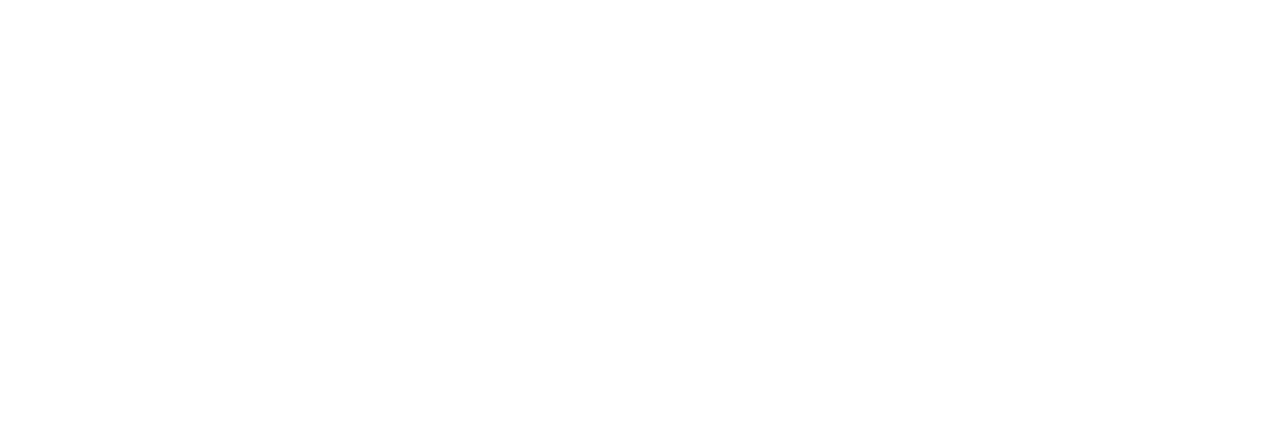
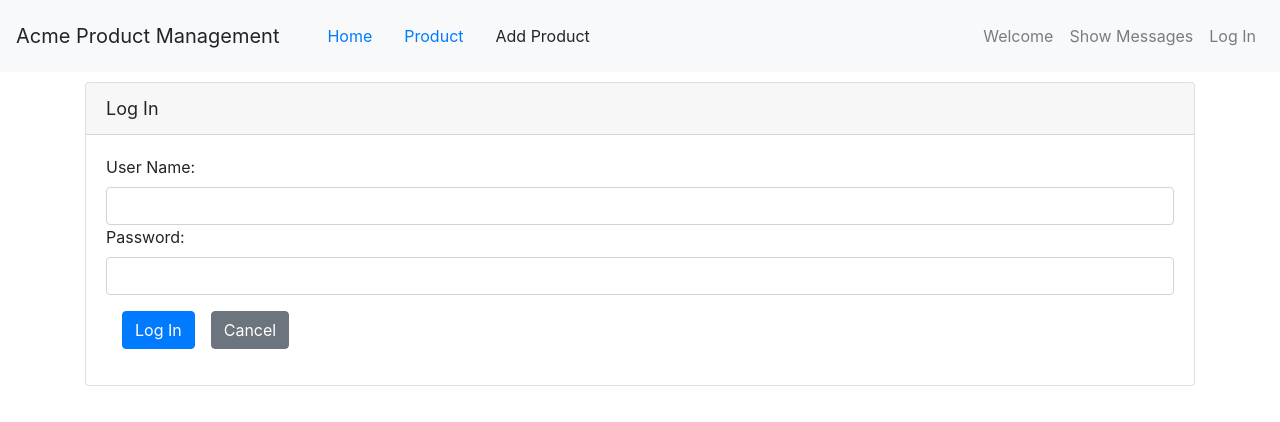
Before and after one commit to abdulmalikgh/angular-getting-started, an Angular app: page /login in a window 1280 px wide. Shown: the top 422 px of the page. Built offline with nearby package versions, Linux system fonts and the light colour scheme.

Commit message:
login component.html completed

```diff
--- a/src/app/app.component.html
+++ b/src/app/app.component.html
@@ -4,26 +4,24 @@
         <li class="nav-item"><a class='nav-link ' [routerLink]="['/welcome']"> Home </a></li>
         <li class="nav-item"><a class='nav-link' [routerLink]="['/products']"> Product </a></li>
         <li class="nav-item"><a class='nav-link' > Add Product </a></li>
-    </ul class="navbar-nav ml-auto">
+     </ul>
+     <ul class="navbar-nav ml-auto">
        <li class="nav-item">
            <a href="" class="nav-link"> Welcome {{ UserName }} </a>
        </li>
        <li class="nav-item">
         <a href="" class="nav-link"> Show Messages </a>
-    </li>
+      </li>
       <li class="nav-item"
            *ngIf="!isLoggedIn">
         <a href="" class="nav-link" routerLink='/login'> Log In </a>
-    </li>
-    <li class="nav-item"
+      </li>
+      <li class="nav-item"
          *ngIf="isLoggedIn">
         <a href="" class="nav-link" (click) ="logOut()"> Log Out </a>
     </li>
-    <ul>
-
-    </ul>
-
+   </ul>
    </nav>
    <div class='container'>
-   <router-outlet></router-outlet>
+    <router-outlet></router-outlet>
    </div>
--- a/src/app/app.module.ts
+++ b/src/app/app.module.ts
@@ -7,6 +7,7 @@
 import { HomeComponent } from './home/home.component';
 import { ProductModule } from './product/product.module';
 import { Error404Component } from './error-404.component';
+import { UserModule } from './user/user.module';
 
 
 @NgModule({
@@ -24,7 +25,8 @@
       {path:'', redirectTo:'welcome',pathMatch:'full'},
       {path:'**',component:Error404Component}
     ]),
-    ProductModule
+    ProductModule,
+    UserModule
   ],
   providers:[
 
--- a/src/app/error-404.component.ts
+++ b/src/app/error-404.component.ts
@@ -4,12 +4,10 @@
         template: `
          <div class='container m-5 p-5'>
           <div class='row'>
-            <h1 class='text-center'> 404'd </h1>
-            <h3 class='text-center> Requested page not Found </h3>
+            <h1 class=''> 404'd </h1>
+            <h3 class=''> Requested page not Found </h3>
           </div>
-         </div>
-        `,
-
+         </div>    `
     }
 )
 export class Error404Component{
--- a/src/app/user/login/login.component.html
+++ b/src/app/user/login/login.component.html
@@ -1 +1,16 @@
-<p>login works!</p>
+<div class="card">
+    <div class="card-header">
+        Log In
+    </div>
+    <div class="card-body">
+        <form action="" class="form">
+            <label for="username"> User Name:</label>
+            <input type="text" class="form-control" >
+            <label for="password">Password:</label>
+            <input type="password" class="form-control" >
+            <button class=" btn btn-primary m-3" type="submit" >Log In </button>
+            <button class="btn btn-secondary"> Cancel</button>
+        </form>
+
+    </div>
+</div>
--- a/src/app/user/user.module.ts
+++ b/src/app/user/user.module.ts
@@ -1,6 +1,6 @@
 import { NgModule } from '@angular/core';
 import { LoginComponent } from './login/login.component';
-import { RouterModule } from '@angular/router  ';
+import { RouterModule } from '@angular/router';
 
 
 @NgModule({
```
